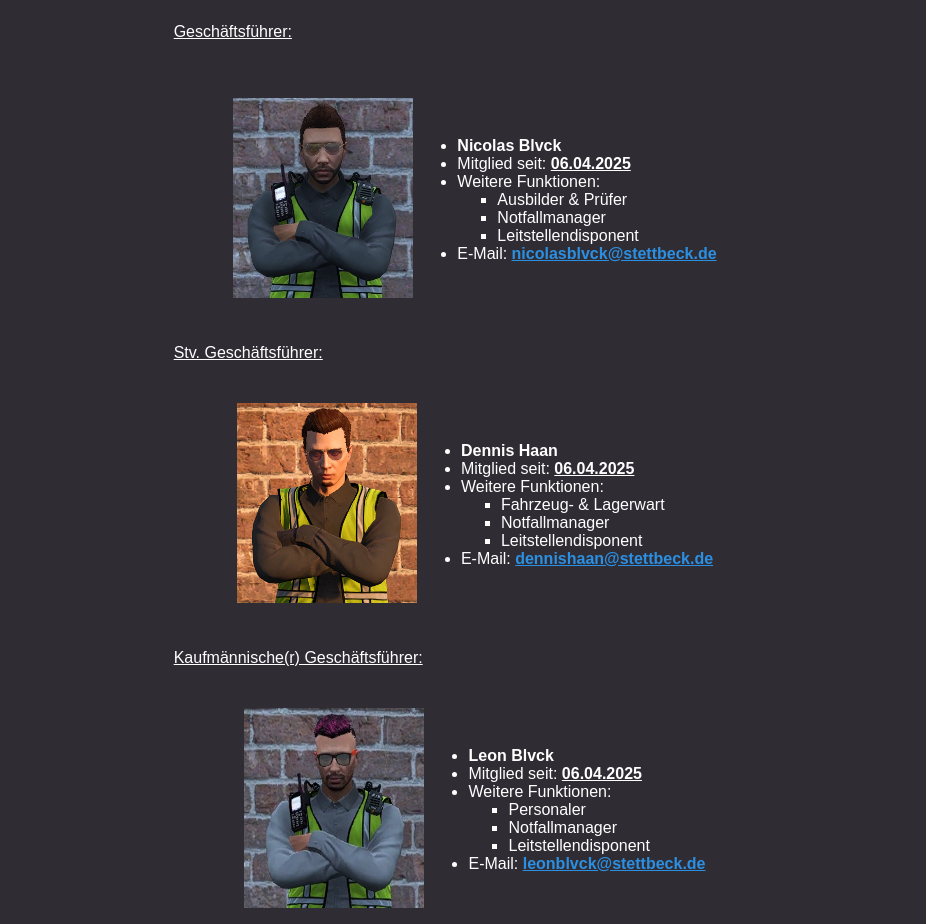
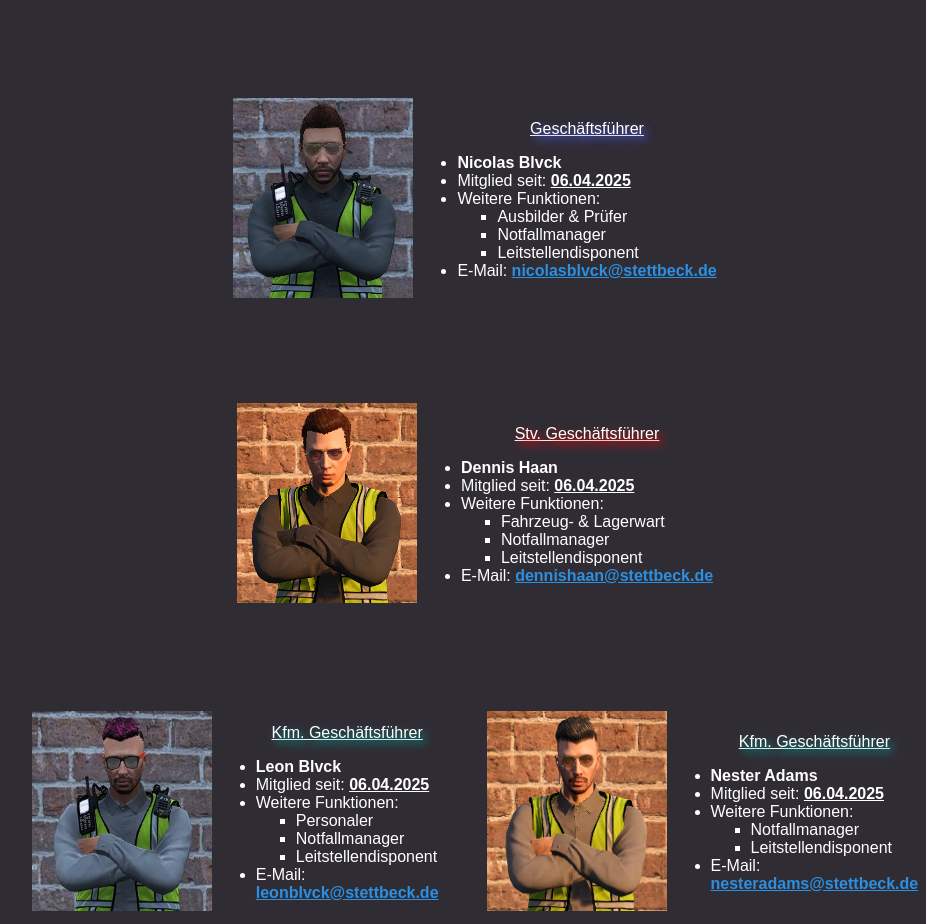
Before and after one commit to stadtwerke-stettbeck/fiktive-webseite, a plain HTML site: page contact.html in a window 1280 px wide. Shown: the part 720-1644 px from the top of the page, without its empty margins (165-1091 px from the left). Drawn offline with Linux system fonts and the light colour scheme; a web font is replaced by a local one.

Commit message:
Update contact.html

```diff
--- a/contact.html
+++ b/contact.html
@@ -48,7 +48,7 @@
             <h1 class="imph05">Geschäftsführung/Vorstand (Leitungsebene)</h1>
             <br>
             <p>
-                <u class="haftung">Geschäftsführer:</u>
+                <!--<u class="haftung">Geschäftsführer:</u>-->
                 <br>
                 <br>
                 <br>
@@ -58,6 +58,7 @@
                             <th><img class="profilbild" src="Bilder/nicolas_blvck.png" alt="Hier sollte eigentlich ein Bild sein!"></th>
                             <th class="normal">
                                 <ul>
+                                    <p class="imph05">Geschäftsführer</p>
                                     <li><b>Nicolas Blvck</b></li>
                                     <li>Mitglied seit: <b><u>06.04.2025</u></b></li>
                                     <li>Weitere Funktionen:</li>
@@ -74,7 +75,7 @@
                 </center>
                 <br>
                 <br>
-                <u class="haftung">Stv. Geschäftsführer:</u>
+                <!--<u class="haftung">Stv. Geschäftsführer:</u>-->
                 <br>
                 <br>
                 <br>
@@ -84,6 +85,7 @@
                             <th><img class="profilbild" src="Bilder/Dennis_Haan.png" alt="Hier sollte eigentlich ein Bild sein!"></th>
                             <th class="normal">
                                 <ul>
+                                    <p class="imph03">Stv. Geschäftsführer</p>
                                     <li><b>Dennis Haan</b></li>
                                     <li>Mitglied seit: <b><u>06.04.2025</u></b></li>
                                     <li>Weitere Funktionen:</li>
@@ -100,7 +102,7 @@
                 </center>
                 <br>
                 <br>
-                <u class="haftung">Kaufmännische(r) Geschäftsführer:</u>
+                <!--<u class="haftung">Kaufmännische(r) Geschäftsführer:</u>-->
                 <br>
                 <br>
                 <br>
@@ -110,6 +112,7 @@
                             <th><img class="profilbild" src="Bilder/leon_blvck.png" alt="Hier sollte eigentlich ein Bild sein!"></th>
                             <th class="normal">
                                 <ul>
+                                    <p class="imph02">Kfm. Geschäftsführer</p>
                                     <li><b>Leon Blvck</b></li>
                                     <li>Mitglied seit: <b><u>06.04.2025</u></b></li>
                                     <li>Weitere Funktionen:</li>
@@ -121,18 +124,17 @@
                                     <li>E-Mail: <b class="email" id="bereich-zum-kopieren3">leonblvck@stettbeck.de</b></li>
                                 </ul>
                             </th>
-                        </tr>
-                        <!--<tr>
+
                             <th class="normal">
                                 <ul>
 
                                 </ul>
                             </th>
-                        </tr>
-                        <tr>
+
                             <th><img class="profilbild" src="Bilder/Nester_Adams.png" alt="Hier sollte eigentlich ein Bild sein!"></th>
                             <th class="normal">
                                 <ul>
+                                    <p class="imph02">Kfm. Geschäftsführer</p>
                                     <li><b>Nester Adams</b></li>
                                     <li>Mitglied seit: <b><u>06.04.2025</u></b></li>
                                     <li>Weitere Funktionen:</li>
@@ -143,7 +145,7 @@
                                     <li>E-Mail: <b class="email" id="bereich-zum-kopieren3">nesteradams@stettbeck.de</b></li>
                                 </ul>
                             </th>
-                        </tr>!-->
+                        </tr>
                     </table>
                 </center>
             </p>
```
